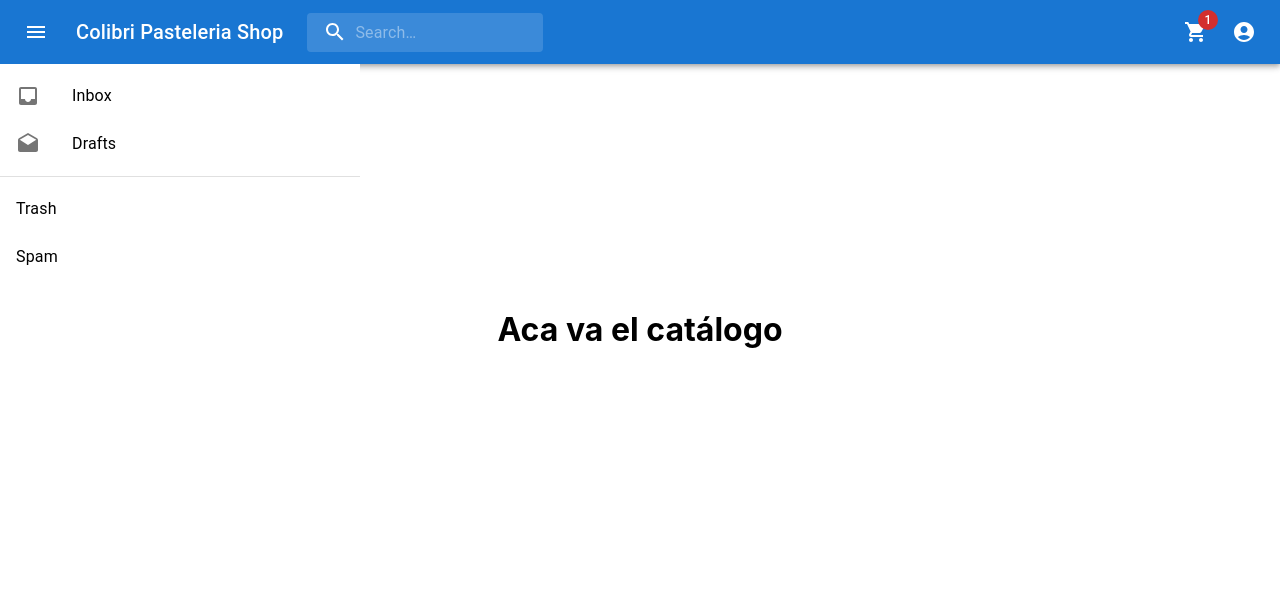
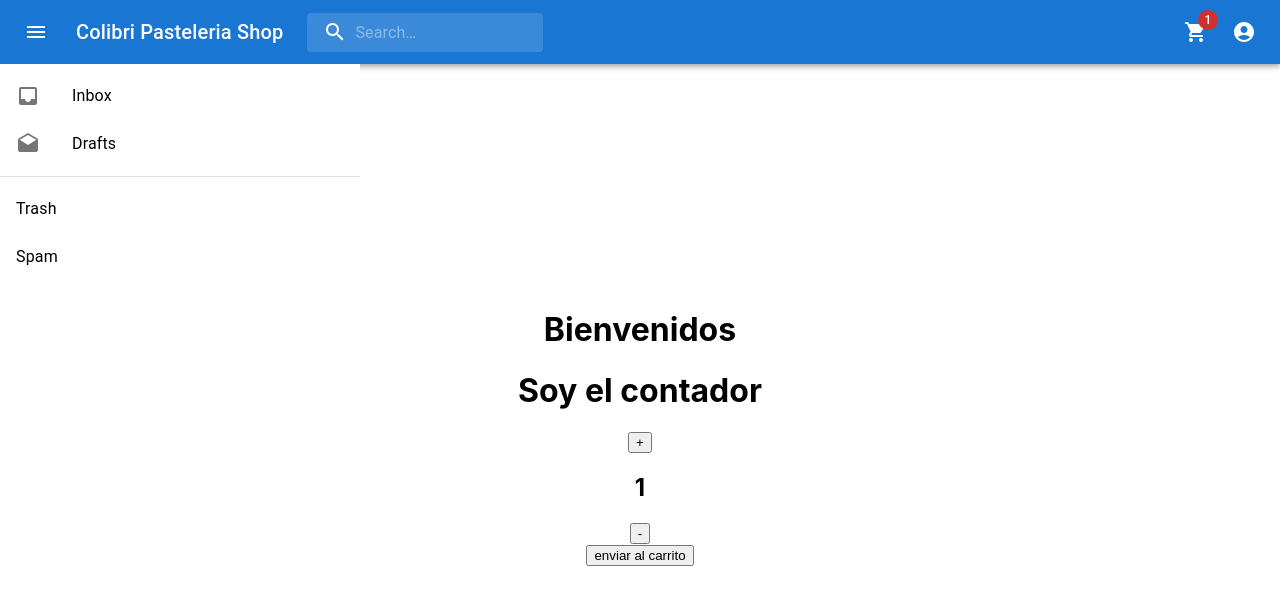
Before and after one commit to SantiagoRodriguez19/shop, a React (Create React App) app: page / in a window 1280 px wide. Shown: the top 604 px of the page. Built offline with nearby package versions, Linux system fonts and the light colour scheme.

Commit message:
boton contador

```diff
--- a/src/App.js
+++ b/src/App.js
@@ -1,15 +1,18 @@
 
 import './App.css';
-import NavBar from './Components/navbar/navbar';
-import Menu from './Components/navbar/menu';
-import Catalogo from './Components/ItemListContainer'
+import NavBar from './Components/Navbar';
+import Menu from './Components/Menu';
+import ItemListContainer from './Components/ItemListContainer'
+
+//import ItemListContainer from './Components/ItemListContainer';
 
 function App() {
   return (
     <div className="App">
         <NavBar />
         <Menu />
-        <Catalogo />
+        <ItemListContainer greeting="Bienvenidos" />
+
     </div>
   );
 }
--- a/src/Components/navbar/cartWidjet.jsx
+++ b/src/Components/CartWidjet.jsx
@@ -1,12 +1,12 @@
 
-import * as React from 'react';
+//import * as React from 'react';
 import IconButton from '@mui/material/IconButton';
 import Badge from '@mui/material/Badge';
 import ShoppingCartIcon from '@mui/icons-material/ShoppingCart';
 
 
 
-export default function cartWidjet() {
+export default function CartWidjet() {
     return (
     <IconButton
     size="large"
--- /dev/null
+++ b/src/Components/ItemCount.jsx
@@ -0,0 +1,48 @@
+
+import { getThemeProps } from "@mui/system";
+import {useState} from "react";
+
+export default function ItemCount({stock, initial}) {
+
+    const [count, setCount] = useState(initial)
+
+   const sumar = () =>{
+       const newValue = count + 1
+       if (newValue <= stock){
+           setCount(newValue)
+       }
+   }
+
+
+   const restar = () =>{
+    const newValue = count - 1
+    if (newValue >= initial){
+        setCount(newValue)
+    }
+}
+
+
+const onAdd = () =>{
+   const mensaje = `Agregaste ${count} producto`;
+    if (count === 1)
+        alert(mensaje)
+        else{
+        alert(`${mensaje}s`)
+        }
+    }
+
+
+
+    return (
+    <>
+        <h1> Soy el contador </h1>
+
+        <div>
+            <button onClick={sumar}> + </button>
+            <h2> {count} </h2>
+            <button onClick={restar}> - </button>
+        </div>
+            <button onClick={onAdd}> enviar al carrito </button>
+    </>
+    );
+    }
--- a/src/Components/ItemListContainer.jsx
+++ b/src/Components/ItemListContainer.jsx
@@ -1,10 +1,14 @@
-import * as React from 'react';
+//import * as React from 'react';
+import ItemCount from "./ItemCount";
 
 
-
-export default function catalogo() {
+export default function ItemListContainer({greeting}) {
+    //console.log("soy props de ilc", greeting);
     return (
-    <h1> Aca va el catálogo </h1>
+    <>
+             <h1> {greeting} </h1>
+             <ItemCount  stock={5} initial={1}/>
+    </>
     );
 
 }
--- a/src/Components/navbar/menu.jsx
+++ b/src/Components/Menu.jsx
@@ -9,7 +9,7 @@ import Divider from '@mui/material/Divider';
 import InboxIcon from '@mui/icons-material/Inbox';
 import DraftsIcon from '@mui/icons-material/Drafts';
 
-export default function menu() {
+export default function Menu() {
   return (
     <Box sx={{ width: '100%', maxWidth: 360, bgcolor: 'background.paper' }}>
       <nav aria-label="main mailbox folders">
--- a/src/Components/navbar/navbar.jsx
+++ b/src/Components/Navbar.jsx
@@ -15,7 +15,7 @@ import AccountCircle from '@mui/icons-material/AccountCircle';
 import MailIcon from '@mui/icons-material/Mail';
 import MoreIcon from '@mui/icons-material/MoreVert';
 import ShoppingCartIcon from '@mui/icons-material/ShoppingCart';
-import CartWidjet from './cartWidjet';
+import CartWidjet from './CartWidjet';
 
 
 const Search = styled('div')(({ theme }) => ({
```
